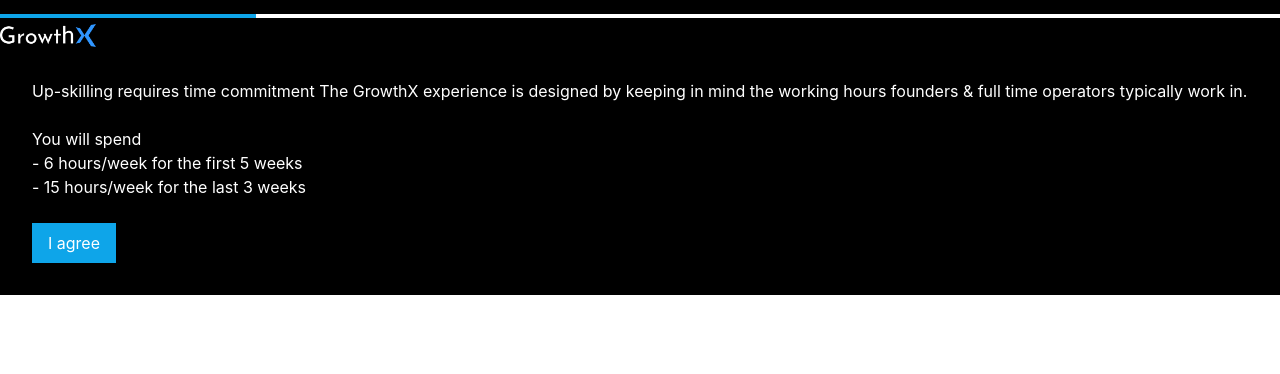
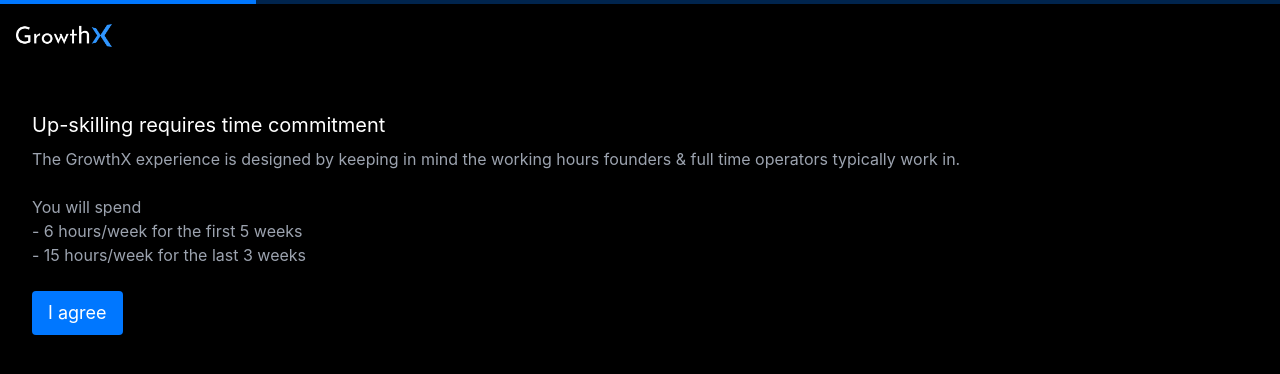
Before and after one commit to Pushpendra-Sharma/nextjs-app, a Next.js app: page / in a window 1280 px wide. Shown: the top 374 px of the page. Built offline with nearby package versions, Linux system fonts and the light colour scheme.

Commit message:
style: updated introduction page layout styling

```diff
--- a/components/Button.tsx
+++ b/components/Button.tsx
@@ -5,7 +5,7 @@
 
 export function Button({ label, onClick }: ButtonProps) {
   return (
-    <button className='bg-sky-500 px-4 py-2 text-bold' onClick={onClick}>
+    <button className='bg-[#0077ff] px-4 py-2 text-lg rounded' onClick={onClick}>
       {label}
     </button>
   );
--- a/components/Introduction.tsx
+++ b/components/Introduction.tsx
@@ -2,16 +2,20 @@
 
 export function Introduction() {
   return (
-    <div className='p-8'>
-      <p>
-        Up-skilling requires time commitment The GrowthX experience is designed
-        by keeping in mind the working hours founders &amp; full time operators
-        typically work in.
+    <div className=''>
+      <h1 className='text-xl my-2'>Up-skilling requires time commitment</h1>
+      <p className='text-base text-gray-400'>
+        The GrowthX experience is designed by keeping in mind the working hours
+        founders &amp; full time operators typically work in.
       </p>
       <br />
-      <p>You will spend</p>
-      <p>- 6 hours/week for the first 5 weeks</p>
-      <p>- 15 hours/week for the last 3 weeks</p>
+      <p className='text-base text-gray-400'>You will spend</p>
+      <p className='text-base text-gray-400'>
+        - 6 hours/week for the first 5 weeks
+      </p>
+      <p className='text-base text-gray-400'>
+        - 15 hours/week for the last 3 weeks
+      </p>
       <br />
       <Button label='I agree' onClick={() => {}} />
     </div>
--- a/components/ProgressBar.tsx
+++ b/components/ProgressBar.tsx
@@ -10,7 +10,7 @@
       value={value}
       title='Progress Bar'
       max={max}
-      className='w-full h-1 mt-0'
+      className='w-full h-1 mt-0 absolute top-0'
     ></progress>
   );
 }
--- a/pages/index.tsx
+++ b/pages/index.tsx
@@ -16,11 +16,15 @@
       </Head>
 
       <header className='w-full bg-black'>
-        <ProgressBar value={1} />
-        <Image src={logo} alt='growth-x logo' width={96} height={24} />
+        <div className='bg-inherit'>
+          <ProgressBar value={1} />
+        </div>
+        <div className='bg-inherit px-4 py-6'>
+          <Image src={logo} alt='growth-x logo' width={96} height={24} />
+        </div>
       </header>
 
-      <main className='bg-black text-white'>
+      <main className='bg-black text-white p-8 min-h-screen'>
         <AppProvider>
           <MainContainer />
         </AppProvider>
--- a/styles/globals.css
+++ b/styles/globals.css
@@ -24,9 +24,9 @@
 }
 
 ::-webkit-progress-bar {
-  background-color: white;
+  background-color: #0077ff4d;
 }
 
 ::-webkit-progress-value {
-  background-color: #0ea5e9;
+  background-color: #0077ff;
 }
```
